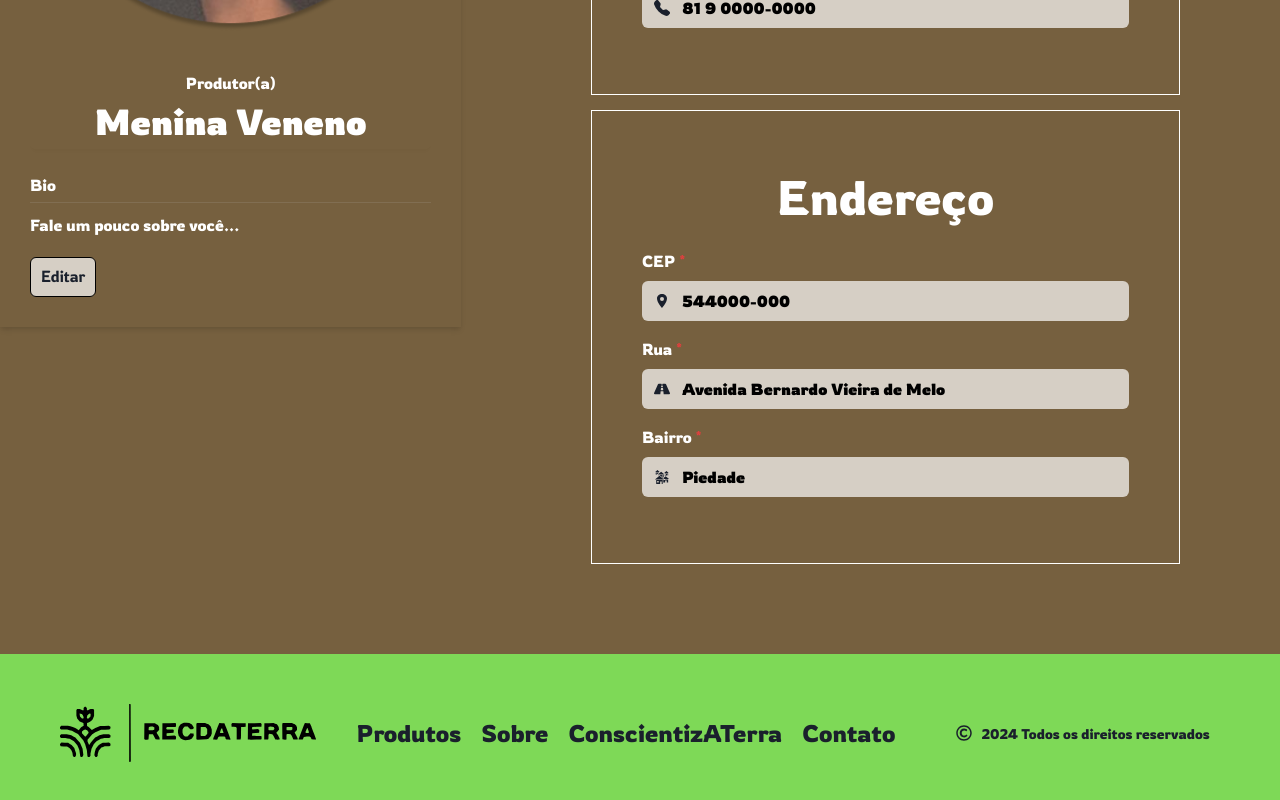
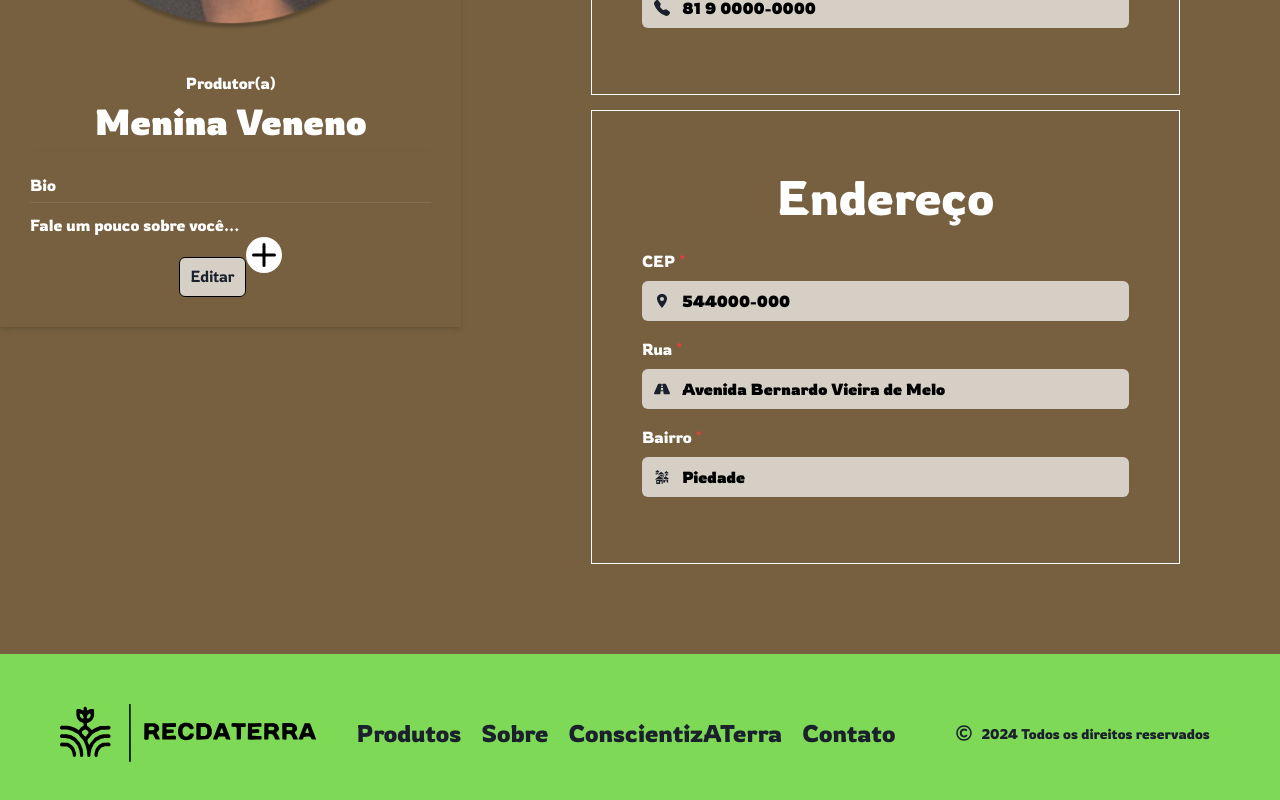
Before and after one commit to SIN-disciplina-PI3/RecDaTerra_FrontEnd, a React (Vite) app: page /perfilprodutor in a window 1280 px wide. Shown: the part 877-1677 px from the top of the page. Built offline with nearby package versions, Linux system fonts and the light colour scheme; what react-chatbot-kit would draw is missing.

Commit message:
adicionando post

```diff
--- a/package.json
+++ b/package.json
@@ -24,7 +24,7 @@
     "react-icons": "^5.2.1",
     "react-redux": "^9.1.2",
     "react-router-dom": "^6.23.1",
-    "swiper": "^11.1.1"
+    "swiper": "^11.1.3"
   },
   "devDependencies": {
     "@types/react": "^18.2.66",
--- a/src/App.jsx
+++ b/src/App.jsx
@@ -26,6 +26,7 @@ import EsqueciSenha from './pages/EsqueciSenha/EsqueciSenha';
 import RedefinirSenha from './pages/RedefinirSenha/RedefinirSenha';
 import RecuperaSenha from './pages/RecuperaSenha/RecuperaSenha';
 import Contato from './pages/Contato/Contato';
+import Posts from './pages/PerfilProdutor/AdicionarPosts';
 import Pag404 from './pages/PaginaErro/Pag404';
 
 function App() {
@@ -41,7 +42,7 @@ function App() {
           location.pathname === '/cadastro' ||
           location.pathname === '/cadastroCliente' ||
           location.pathname === '/cadastroProdutor'||
-          location.pathname === '/404' ? <NavbarLogin /> :
+          location.pathname === '*' ? <NavbarLogin /> :
           <Navbar />}
         <Routes>
           <Route path='/' element={<PaginaInicial />} />
@@ -62,8 +63,8 @@ function App() {
           <Route path='/perfilprodutor' element={<PerfilProdutor />} />
           <Route path='/vizualizaprodutor' element={<VerProdutor />} />
           <Route path='/produtos' element={<Produtos />} />
-          <Route path='/404' element={<Pag404 />} />
-          <Route path='*' element={<Navigate to="/404" />} />
+          <Route path='/post' element={<Posts/>} />
+          <Route path='*' element={<Pag404 />} />
         </Routes>
         <Footer />
       </>
--- /dev/null
+++ b/src/pages/PerfilProdutor/AdicionarPosts.jsx
@@ -0,0 +1,32 @@
+import { Container, Select, Box, Text, Divider, Button } from '@chakra-ui/react';
+import { DownloadIcon } from '@chakra-ui/icons';
+
+function AdicionarPosts(){
+    return(
+        <>
+            <Container maxW={"100%"}>
+                <Box mb={'40px'}>
+                    <Select backgroundColor={"#D9D9D9"} width={"10%"} borderRadius={"20px"}>
+                    <option value='produto'>Produto</option>
+                    <option value='evento'>Evento</option>
+                    </Select>
+                </Box>
+
+                <Box textAlign={"center"} backgroundColor={"#D9D9D9"} opacity={"30%"} padding={"200px"}>
+                <Box>
+                    <DownloadIcon boxSize={20} />
+                    <Text>
+                    Adicione uma imagem do seu produto/evento
+                    </Text>
+                    </Box>
+                </Box>
+            </Container>
+
+            <Container>
+
+            </Container>
+        </>
+    )
+
+}
+export default AdicionarPosts;
--- a/src/pages/PerfilProdutor/PerfilProdutor.jsx
+++ b/src/pages/PerfilProdutor/PerfilProdutor.jsx
@@ -1,12 +1,14 @@
 import { IoLocationSharp } from "react-icons/io5";
 import MeninaVeneno from '../../img/PoisonGirl.png';
-import { Flex, Box, FormControl, FormLabel, Input, InputGroup, InputLeftElement, Button, Text, } from "@chakra-ui/react";
+import { Flex, Box, FormControl, FormLabel, Input, InputGroup, InputLeftElement, Button, Text, Link } from "@chakra-ui/react";
 import { EmailIcon } from '@chakra-ui/icons';
 import { CgProfile, CgInstagram } from "react-icons/cg";
 import { HiIdentification } from "react-icons/hi2";
 import { FaRoad } from "react-icons/fa";
 import { GiVillage } from "react-icons/gi";
 import { BsFillTelephoneFill } from "react-icons/bs";
+import { AddIcon } from '@chakra-ui/icons';
+import { Link as RouterLink } from "react-router-dom";
 
 
 
@@ -70,6 +72,8 @@ function PerfilProdutor() {
 
         <div>
             <p style={{ overflowWrap: 'break-word', wordWrap: 'break-word'  }}>{bio}</p>
+
+            <div  style={{display: 'flex' , justifyContent: 'center' }}>
             <Button
                 onClick={handleEditClick}
                 border='1px solid black'
@@ -81,6 +85,18 @@ function PerfilProdutor() {
             >
                 Editar
             </Button>
+
+            <Link as={RouterLink} to="/post">
+            <AddIcon
+            backgroundColor={"white"}
+            color={"black"}
+            padding={"6px"}
+            boxSize={9}
+            borderRadius={"25px"}
+            />
+            </Link>
+            </div>
+
         </div>
     ) : (
         <div>
@@ -112,6 +128,7 @@ function PerfilProdutor() {
             </Button>
         </div>
     )}
+
 </Box>
 </Box>
                 {/* -------------------------------------DIVISÃO DE PAINEIS----------------------------------------------------- */}
```
Also changed, not shown: 1 other file (tests, documents, lock files or other folders).
